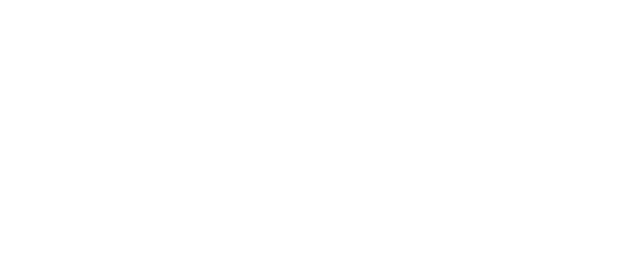
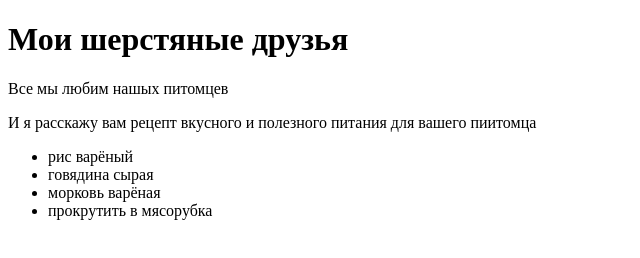
Before and after one commit to Grishani2280/my_pets, a plain HTML site: page index.html in a window 1280 px wide. Shown: the whole page, without its empty margins (0-640 px from the left). Drawn offline with Linux system fonts and the light colour scheme.

Commit message:
Update index.html

```diff
--- a/index.html
+++ b/index.html
@@ -5,6 +5,14 @@
     <link rel="stylecheet" href="style.css">
 </head>
 <body>
-
+    <h1>Мои шерстяные друзья</h1>
+    <p>Все мы любим нашых питомцев</p>
+    <p>И я расскажу вам рецепт вкусного и полезного питания для вашего пиитомца</p>
+          <ul>
+              <li>рис варёный</li>
+              <li>говядина сырая</li>
+              <li>морковь варёная</li>
+              <li>прокрутить в мясорубка</li>
+    </ul>
 </body>
 </html>
```
